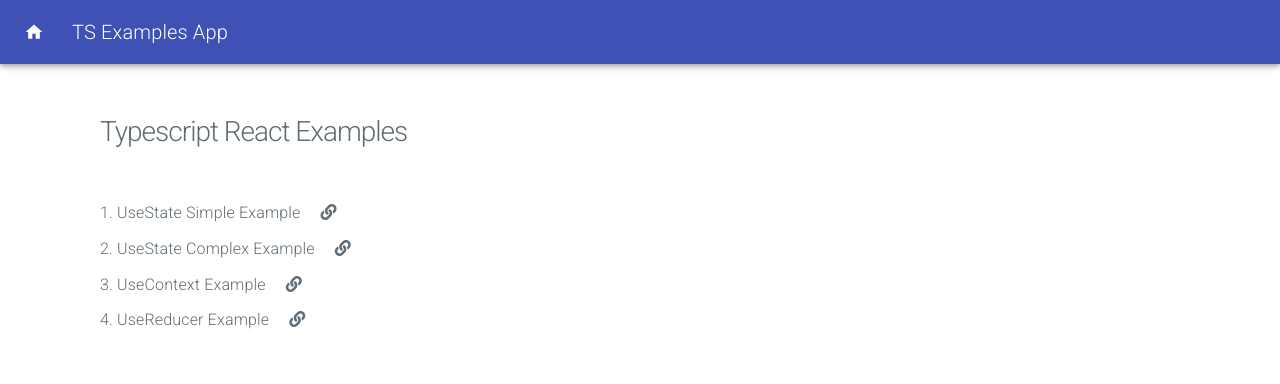
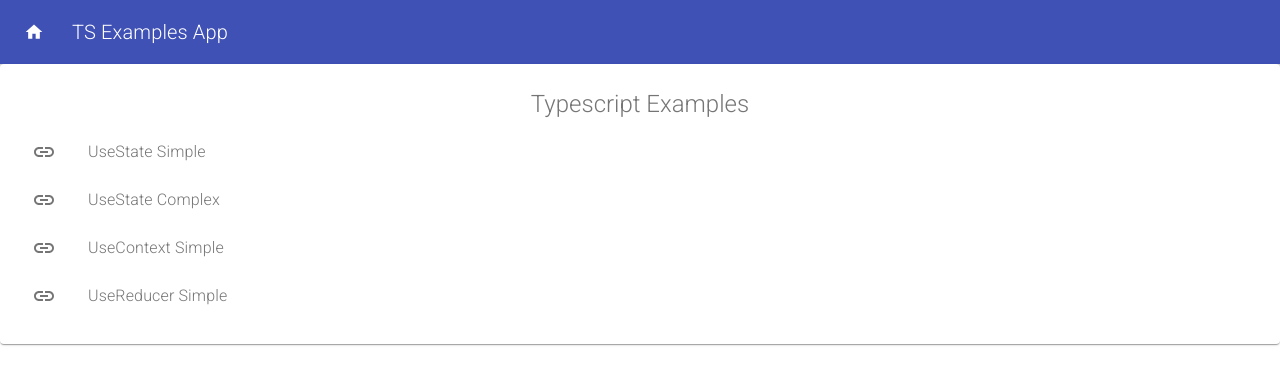
Before and after one commit to gabebravo/typescript-react-examples, a React (Create React App) app: page / in a window 1280 px wide. Shown: the top 384 px of the page. Built offline with nearby package versions, Linux system fonts and the light colour scheme; the HTML template or start-up script is replaced by a standard one.

Commit message:
Fixed styling in the main Home component

```diff
--- a/public/index.html
+++ b/public/index.html
@@ -5,19 +5,11 @@
     <link rel="icon" href="%PUBLIC_URL%/favicon.ico" />
     <link
       rel="stylesheet"
-      href="https://cdnjs.cloudflare.com/ajax/libs/font-awesome/5.12.1/css/all.min.css"
-    />
-    <link
-      rel="stylesheet"
       href="//fonts.googleapis.com/css?family=Roboto:300,300italic,700,700italic"
     />
     <link
       rel="stylesheet"
       href="//cdnjs.cloudflare.com/ajax/libs/normalize/5.0.0/normalize.css"
-    />
-    <link
-      rel="stylesheet"
-      href="//cdnjs.cloudflare.com/ajax/libs/milligram/1.3.0/milligram.css"
     />
     <meta name="viewport" content="width=device-width, initial-scale=1" />
     <meta name="theme-color" content="#000000" />
--- a/src/App.tsx
+++ b/src/App.tsx
@@ -10,10 +10,10 @@ const UseReducerComp = lazy(() => import( './components/UseReducerComp'));
 const NoMatch = () => <>'There is nothing to see here'</>;
 
 const links = [
-  { text: 'UseState Simple Example', url: '/use-state-simple' },
-  { text: 'UseState Complex Example', url: '/use-state-complex' },
-  { text: 'UseContext Example', url: '/use-context' },
-  { text: 'UseReducer Example', url: '/use-reducer' }
+  { text: 'UseState Simple', url: '/use-state-simple' },
+  { text: 'UseState Complex', url: '/use-state-complex' },
+  { text: 'UseContext Simple', url: '/use-context' },
+  { text: 'UseReducer Simple', url: '/use-reducer' }
 ]
 
 export default function App(): ReactElement {
--- a/src/components/Home.tsx
+++ b/src/components/Home.tsx
@@ -1,6 +1,14 @@
 import React, { ReactElement } from 'react'
-import styled from 'styled-components';
 import { useHistory } from 'react-router-dom';
+import { makeStyles } from '@material-ui/core/styles';
+import Paper from '@material-ui/core/Paper';
+import Grid from '@material-ui/core/Grid';
+import List from '@material-ui/core/List';
+import ListItem from '@material-ui/core/ListItem';
+import ListItemIcon from '@material-ui/core/ListItemIcon';
+import ListItemText from '@material-ui/core/ListItemText';
+import ListSubheader from '@material-ui/core/ListSubheader';
+import LinkIcon from '@material-ui/icons/Link';
 
 interface Link {
   text: string,
@@ -11,39 +19,63 @@ interface Props {
   links: Link[]
 }
 
-const StyledIcon = styled.span`
-  margin-left: 2rem;
-`;
+const useStyles = makeStyles((theme) => ({
+  root: {
+    flexGrow: 1,
+  },
+  paper: {
+    padding: theme.spacing(2),
+    textAlign: 'center',
+    color: theme.palette.text.secondary,
+  },
+  subHeader: {
+    fontSize: '1.5rem'
+  }
+}));
 
 export default function Home({ links }: Props): ReactElement {
   let history = useHistory();
+  const classes = useStyles();
 
   // MAGIC: React will internally assign unique keys when using React.Children.toArray for mapping elements
   const renderLinks = () => (
     <>
       {React.Children.toArray(
         links.map(({ text, url }) => (
-          <li>
-            {text}
-            <StyledIcon
-              data-testid={text}
-              onClick={() => history.push(`${url}`)}
-              className="fas fa-link"
-            />
-          </li>
+          <ListItem button onClick={() => history.push(`${url}`)}>
+            <ListItemIcon>
+              <LinkIcon />
+            </ListItemIcon>
+            <ListItemText primary={text} />
+          </ListItem>
         ))
       )}
     </>
   );
 
   return (
-    <div className="container">
-      <h3 style={{ marginTop: '5rem' }}>Typescript React Examples</h3>
-      <div style={{ marginTop: '5rem' }} className="row">
-        <div className="column">
-        <ol>{links && renderLinks()}</ol>
-        </div>
-      </div>
+    <div className={classes.root}>
+      <Grid container spacing={3}>
+        <Grid item xs={12}>
+          <Paper className={classes.paper}>
+            <List
+              component="nav"
+              aria-labelledby="nested-list-subheader"
+              subheader={
+                <ListSubheader
+                  component="div"
+                  id="nested-list-subheader"
+                  className={classes.subHeader}>
+                  Typescript Examples
+                </ListSubheader>
+              }
+              className={classes.root}
+            >
+              {links && renderLinks()}
+            </List>
+          </Paper>
+        </Grid>
+      </Grid>
     </div>
   )
 }
```
